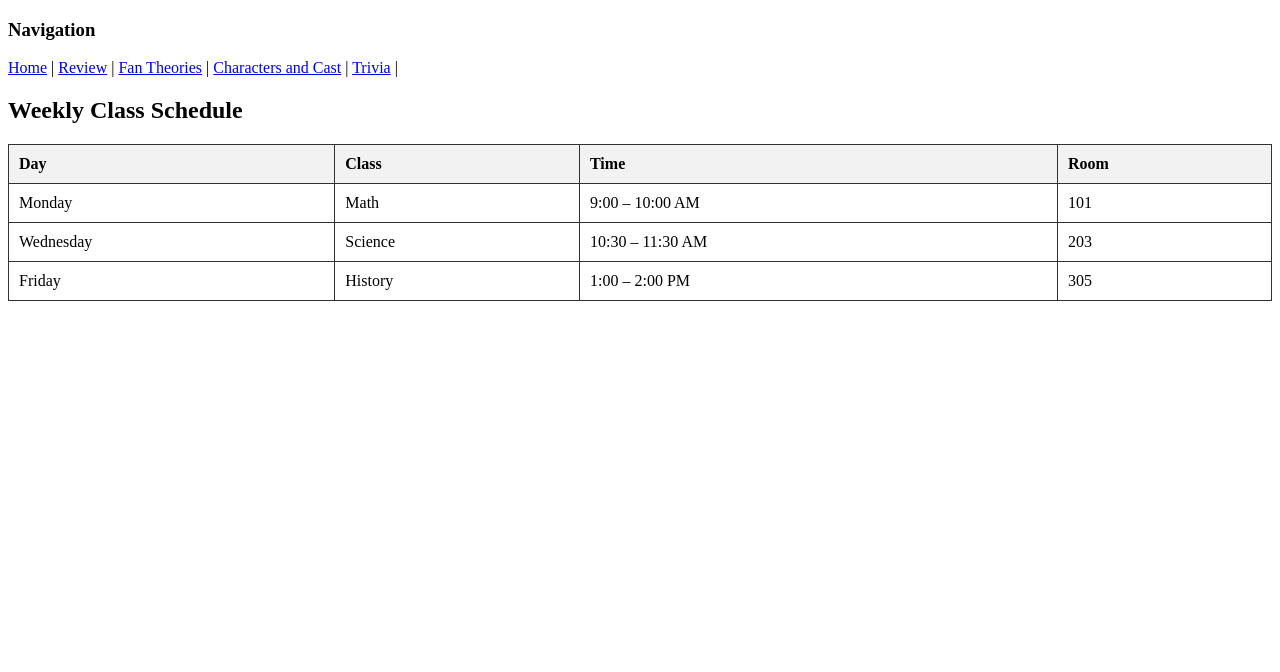
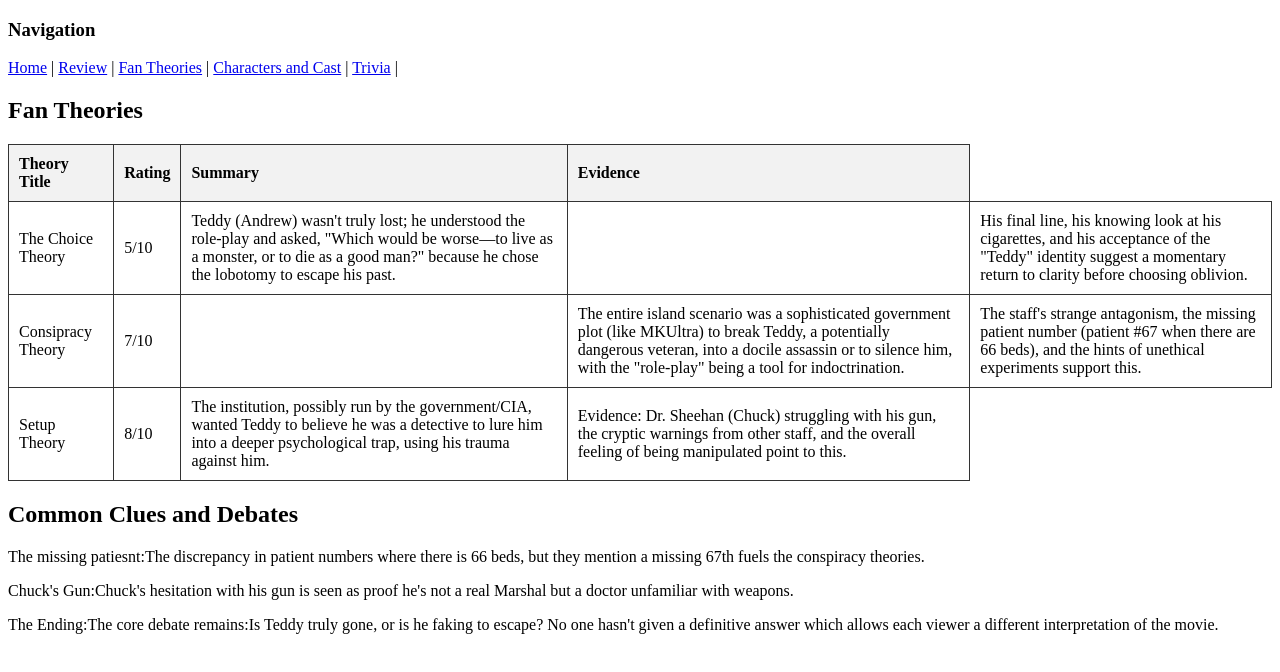
Before and after one commit to Arktis40k/Website1, a plain HTML site: page FanTheories.html in a window 1280 px wide. Drawn offline with Linux system fonts and the light colour scheme.

Commit message:
Revise FanTheories.html with Shutter Island theories
Updated the content of the Fan Theories page to include various theories about Shutter Island, including titles, ratings, summaries, and evidence for each theory.

```diff
--- a/FanTheories.html
+++ b/FanTheories.html
@@ -10,7 +10,7 @@
         <a href="Characters.html">Characters and Cast</a> |
          <a href="Trivia.html">Trivia</a> |
         <nav>
-    <title>HTML Table Example</title>
+    <title>Shutter Island Fan Theories</title>
     <style>
         table {
             width: 100%;
@@ -29,38 +29,43 @@
 </head>
 <body>
 
-<h2>Weekly Class Schedule</h2>
+<h2>Fan Theories</h2>
 
 <table>
     <thead>
         <tr>
-            <th>Day</th>
-            <th>Class</th>
-            <th>Time</th>
-            <th>Room</th>
+            <th>Theory Title</th>
+            <th>Rating</th>
+            <th>Summary</th>
+            <th>Evidence</th>
         </tr>
     </thead>
     <tbody>
         <tr>
-            <td>Monday</td>
-            <td>Math</td>
-            <td>9:00 – 10:00 AM</td>
-            <td>101</td>
+            <td>The Choice Theory</td>
+            <td>5/10</td>
+            <td>Teddy (Andrew) wasn't truly lost; he understood the role-play and asked, "Which would be worse—to live as a monster, or to die as a good man?" because he chose the lobotomy to escape his past.<td>
+            <td>His final line, his knowing look at his cigarettes, and his acceptance of the "Teddy" identity suggest a momentary return to clarity before choosing oblivion.</td>
         </tr>
         <tr>
-            <td>Wednesday</td>
-            <td>Science</td>
-            <td>10:30 – 11:30 AM</td>
-            <td>203</td>
+            <td>Consipracy Theory</td>
+            <td>7/10<td>
+            <td>The entire island scenario was a sophisticated government plot (like MKUltra) to break Teddy, a potentially dangerous veteran,
+                into a docile assassin or to silence him, with the "role-play" being a tool for indoctrination.</td>
+            <td>The staff's strange antagonism, the missing patient number (patient #67 when there are 66 beds), and the hints of unethical experiments support this.</td>
         </tr>
         <tr>
-            <td>Friday</td>
-            <td>History</td>
-            <td>1:00 – 2:00 PM</td>
-            <td>305</td>
+            <td>Setup Theory</td>
+            <td>8/10</td>
+            <td>The institution, possibly run by the government/CIA, wanted Teddy to believe he was a detective to lure him into a deeper psychological trap, using his trauma against him.</td>
+            <td>Evidence: Dr. Sheehan (Chuck) struggling with his gun, the cryptic warnings from other staff, and the overall feeling of being manipulated point to this.</td>
         </tr>
+
     </tbody>
 </table>
-
+<h2>Common Clues and Debates</h2>
+<p>The missing patiesnt:The discrepancy in patient numbers where there is 66 beds, but they mention a missing 67th fuels the conspiracy theories. </p>
+<p>Chuck's Gun:Chuck's hesitation with his gun is seen as proof he's not a real Marshal but a doctor unfamiliar with weapons. </p>
+<p>The Ending:The core debate remains:Is Teddy truly gone, or is he faking to escape? No one hasn't given a definitive answer which allows each viewer a different interpretation of the movie.</p>
 </body>
 </html>
```
